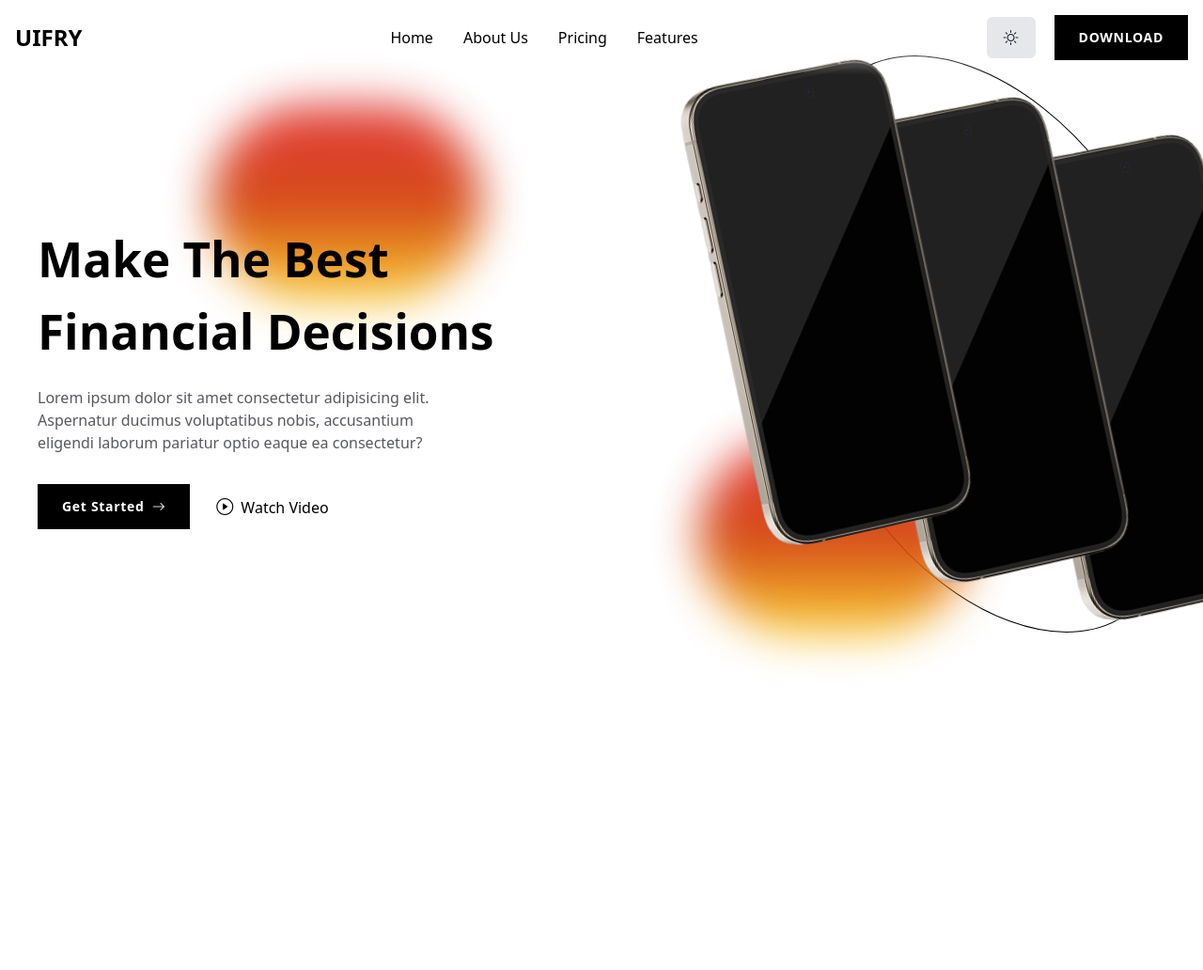
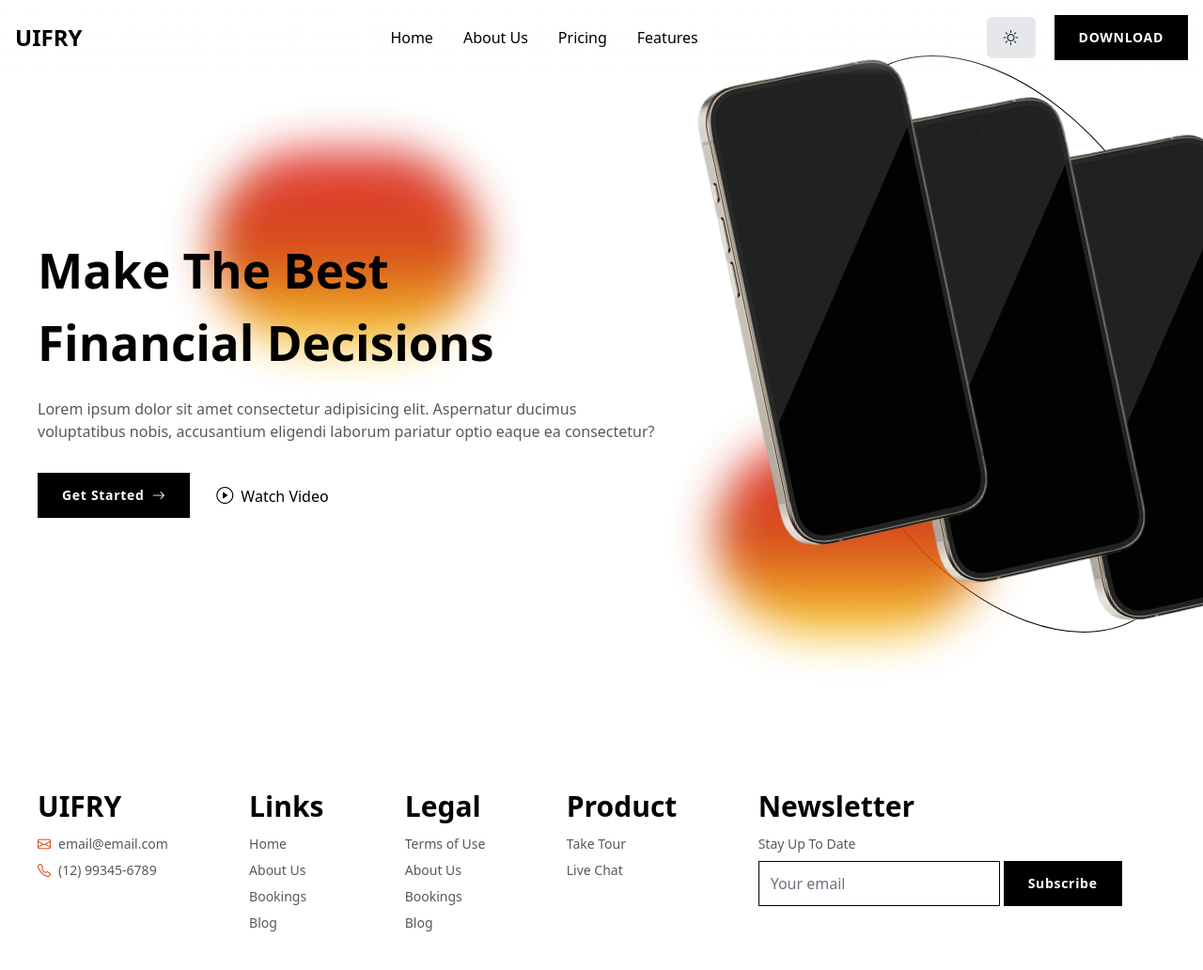
Before and after one commit to yKaayo/uifry, a website built with Vite: page index.html in a window 1280 px wide. Shown: the whole page at 94% size. Before the commit the page ends 800 px from the top, so only its background shows below. Built offline with nearby package versions, Linux system fonts and the light colour scheme; files whose address does not match are found by name.

Commit message:
Footer Done

```diff
--- a/index.html
+++ b/index.html
@@ -6,7 +6,7 @@
     <title>Uifry</title>
 
     <!-- Animate CSS -->
-    <link rel="stylesheet" href="./node_modules/animate.css/animate.min.css">
+    <link rel="stylesheet" href="./node_modules/animate.css/animate.min.css" />
 
     <!-- Bootstrap Icons -->
     <link
@@ -79,21 +79,19 @@
       </header>
 
       <section
-        class="min-h-[calc(100dvh-160px)] md:h-dvh grid-cols-1 md:grid-cols-[55%,45%] py-[80px] grid place-items-center container mx-auto gap-10 overflow-y-clip"
+        class="min-h-[calc(100dvh-160px)] md:h-dvh grid-cols-1 md:grid-cols-[55%,45%] py-[80px] grid place-items-center container mx-auto px-5 md:px-10 gap-10 overflow-y-visible"
       >
-      <div
-        class="circle--red right-1 md:right-[60%] bottom-[60%] z-[1]"
-      ></div>
         <div
-          class="flex flex-col md:items-start items-center mx-5 md:mx-10 gap-5 relative z-[1] animate__animated animate__fadeInLeft"
-        >
+          class="circle--red right-1 md:right-[60%] top-[4%] md:top-[20%] z-[1]"
+        ></div>
+        <div class="hero__left animate__animated">
           <h2
             class="font-bold text-clamp-6xl text-balance md:text-start text-center dark:text-white"
           >
             Make The Best Financial Decisions
           </h2>
           <p
-            class="text-balance text-center md:text-start text-[#57585f] dark:text-gray-300"
+            class="text-balance text-center md:text-start text-light-gray dark:text-gray-300"
           >
             Lorem ipsum dolor sit amet consectetur adipisicing elit. Aspernatur
             ducimus voluptatibus nobis, accusantium eligendi laborum pariatur
@@ -110,7 +108,7 @@
         </div>
 
         <figure
-          class="flex justify-center items-center w-dvw relative overflow-visible h-full md:h-auto"
+          class="flex justify-center items-center w-dvw relative overflow-visible h-full md:h-auto md:ms-20"
         >
           <div class="circle--red bottom-[5%] right-1/2 z-[1]"></div>
 
@@ -165,26 +163,79 @@
 
           <img
             src="./src/assets/img/phone.webp"
-            class="min-h-[200px] h-4/5 max-h-[calc(100dvh-80px)] -rotate-12 relative -right-48 -top-20 md:left-64 z-[3]"
+            class="min-h-[200px] h-[70%] max-h-[calc(100svh-80px)] -rotate-12 relative -right-48 -top-20 md:left-64 z-[3]"
             alt=""
           />
           <img
             src="./src/assets/img/phone.webp"
-            class="min-h-[200px] h-4/5 max-h-[calc(100dvh-80px)] -rotate-12 relative left-0 -top-10 md:left-4 z-[2]"
+            class="min-h-[200px] h-[70%] max-h-[calc(100svh-80px)] -rotate-12 relative left-0 -top-10 md:left-4 z-[2]"
             alt=""
           />
           <img
             src="./src/assets/img/phone.webp"
-            class="min-h-[200px] h-4/5 max-h-[calc(100dvh-80px)] -rotate-12 relative right-[200px] md:-left-56 top-0 z-[1]"
+            class="min-h-[200px] h-[70%] max-h-[calc(100svh-80px)] -rotate-12 relative right-[200px] md:-left-56 top-0 z-[1]"
             alt=""
           />
           <figcaption></figcaption>
         </figure>
       </section>
 
-      <!-- <section class="min-h-[calc(100dvh-80px)]">
+      <!-- <section class="min-h-[calc(100dvh-80px)]"></section> -->
 
-      </section> -->
+      <footer class="footer">
+        <div class="flex flex-col items-start gap-3">
+          <h3 class="footer__title">UIFRY</h3>
+          <div class="flex flex-col gap-2">
+            <p class="footer__paragraph">
+              <i class="bi bi-envelope text-orange-600 font-semibold me-2"></i
+              >email@email.com
+            </p>
+            <p class="footer__paragraph">
+              <i class="bi bi-telephone text-orange-600 font-semibold me-2"></i
+              >(12) 99345-6789
+            </p>
+          </div>
+        </div>
+        <div class="flex flex-col items-start gap-3">
+          <h3 class="footer__title">Links</h3>
+          <nav class="flex flex-col gap-2">
+            <a href="#home" class="footer__link">Home</a>
+            <a href="#aboutus" class="footer__link">About Us</a>
+            <a href="#" class="footer__link">Bookings</a>
+            <a href="#" class="footer__link">Blog</a>
+          </nav>
+        </div>
+        <div class="flex flex-col items-start gap-3">
+          <h3 class="footer__title">Legal</h3>
+          <div class="flex flex-col gap-2">
+            <p href="#home" class="footer__paragraph">Terms of Use</p>
+            <p href="#aboutus" class="footer__paragraph">About Us</p>
+            <p href="#" class="footer__paragraph">Bookings</p>
+            <p href="#" class="footer__paragraph">Blog</p>
+          </div>
+        </div>
+        <div class="flex flex-col items-start gap-3">
+          <h3 class="footer__title">Product</h3>
+          <div class="flex flex-col gap-2">
+            <p class="footer__paragraph">Take Tour</p>
+            <p class="footer__paragraph">Live Chat</p>
+          </div>
+        </div>
+        <div class="flex flex-col items-start gap-3 col-span-2">
+          <h3 class="footer__title">Newsletter</h3>
+          <div class="flex flex-col gap-2">
+            <p class="footer__paragraph">Stay Up To Date</p>
+            <div class="flex items-center gap-1">
+              <input
+                class="text-black dark:text-white bg-transparent border-black h-12 focus:ring-black focus:border-none"
+                type="text"
+                placeholder="Your email"
+              />
+              <a href="#" class="btn--dark">Subscribe</a>
+            </div>
+          </div>
+        </div>
+      </footer>
     </main>
 
     <!-- Flowbite -->
--- a/src/style.css
+++ b/src/style.css
@@ -4,7 +4,7 @@
 
 /* Header */
 .nav__menu {
-  @apply flex flex-col p-4 gap-3 text-black font-medium md:space-x-8 rtl:space-x-reverse md:mt-0 md:border-0 md:flex-row md:mb-0 md:p-0 md:gap-0 dark:border-gray-700 bg-white dark:bg-black md:bg-transparent dark:md:bg-transparent;
+  @apply flex flex-col p-4 gap-3 text-black font-medium md:space-x-8 rtl:space-x-reverse md:mt-0 md:border-0 md:flex-row md:mb-0 md:p-0 md:gap-0 dark:border-light-gray bg-white dark:bg-black md:bg-transparent dark:md:bg-transparent;
 }
 
 .nav__link {
@@ -17,7 +17,41 @@
 /* Header - End */
 
 /* Hero */
+.hero__left {
+  @apply flex flex-col md:items-start items-center gap-5 relative z-[1];
+}
+
+@media (width < 768px) {
+  .hero__left {
+    animation: fadeInDown 1.6s;
+  }
+}
+
+@media (width >= 768px) {
+  .hero__left {
+    animation: fadeInLeft 1.6s;
+  }
+}
+
 .circle--red {
   @apply bg-gradient-to-b from-red-600 via-orange-600 to-yellow-300 opacity-90 rounded-full blur-xl h-52 w-72  absolute;
 }
 /* Hero - End */
+
+/* Footer */
+.footer {
+  @apply container mx-auto grid grid-cols-[repeat(2,_fit-content(200px))] sm:grid-cols-[repeat(3,fit-content(200px))] gap-10 lg:grid-cols-[repeat(6,fit-content(200px))] p-5 md:p-10 justify-center sm:justify-between;
+}
+
+.footer__title {
+  @apply text-3xl font-bold text-black dark:text-white;
+}
+
+.footer__paragraph {
+  @apply text-sm text-light-gray dark:text-gray-300;
+}
+
+.footer__link {
+  @apply footer__paragraph hover:text-red-600 duration-500;
+}
+/* Footer - End */
--- a/tailwind.config.js
+++ b/tailwind.config.js
@@ -7,6 +7,9 @@ export default {
   ],
   theme: {
     extend: {
+      colors: {
+        'light-gray': '#57585f'
+      },
       fontSize: {
         'clamp-6xl': 'clamp(36px, 4vw, 60px)'
       },
```
